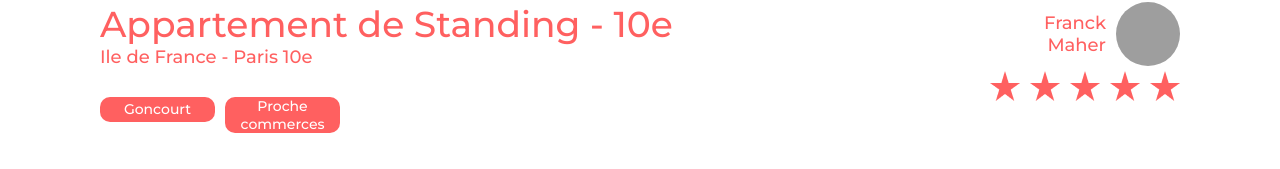
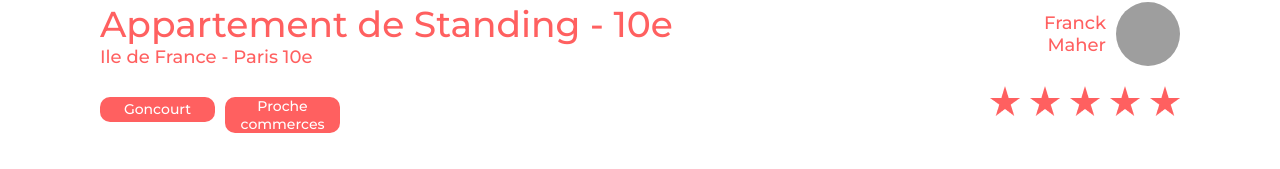
Before and after one commit to KarimB1980/kasa, a React (Create React App) app: page /fichelogement/0979876d in a window 1280 px wide. Shown: the part 581-750 px from the top of the page. Built offline with nearby package versions, Linux system fonts and the light colour scheme; grey boxes are pictures that could not be loaded.

Commit message:
Update Rating.css

```diff
--- a/src/components/Rating.css
+++ b/src/components/Rating.css
@@ -1,4 +1,4 @@
-#note {
+.notation {
   margin-top: 15px;
 }
 
@@ -13,7 +13,7 @@
     height: 15px;
     margin-right: 3px;
   }
-  #note {
+  .notation {
     margin-top: 0;
   }
 }
```
